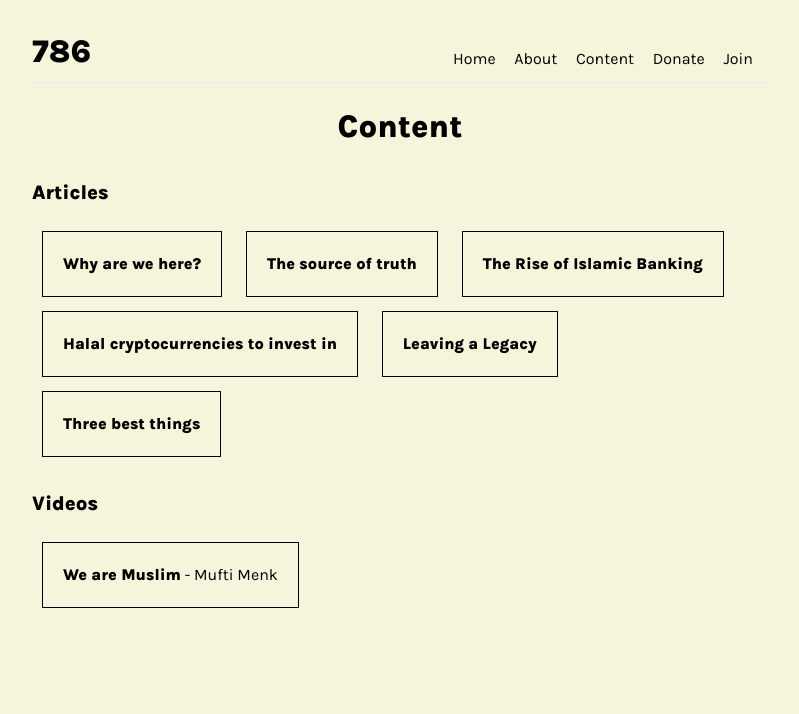
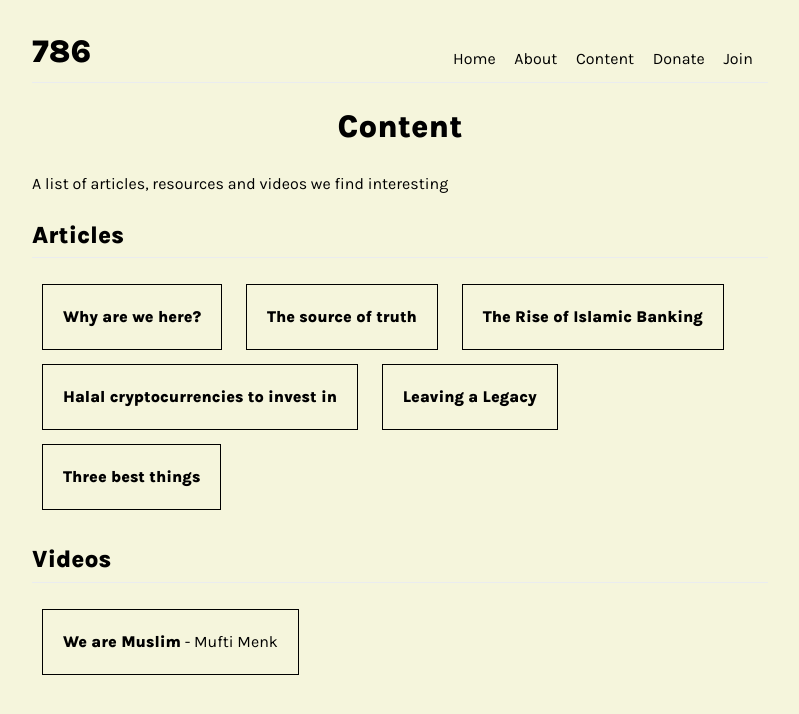
Before and after one commit to feyroozecode/786.world, a Jekyll site: the page built from content.md, in a window 1280 px wide. Shown: the top 714 px of the page, without its empty margins (240-1039 px from the left). Built offline with Jekyll 4.4.1, drawn with Linux system fonts in a browser that asks for light colours; comment, search, counter and statistics services are not loaded.

Commit message:
Update content.md

```diff
--- a/content.md
+++ b/content.md
@@ -3,7 +3,9 @@ layout: default
 title: Content
 ---
 
-### Articles
+A list of articles, resources and videos we find interesting
+
+## Articles
 
 - [Why are we here?](https://asimaslam.com/why-are-we-here)
 - [The source of truth](https://asimaslam.com/the-source-of-truth)
@@ -12,6 +14,6 @@ title: Content
 - [Leaving a Legacy](https://productivemuslim.com/leaving-a-legacy/)
 - [Three best things](https://finconnect.news/2021/09/15/three-best-things-to-leave-behind-after-death/)
 
-### Videos
+## Videos
 
 - [We are Muslim](https://www.youtube.com/watch?v=wwYK2zn26OE) - Mufti Menk
```
